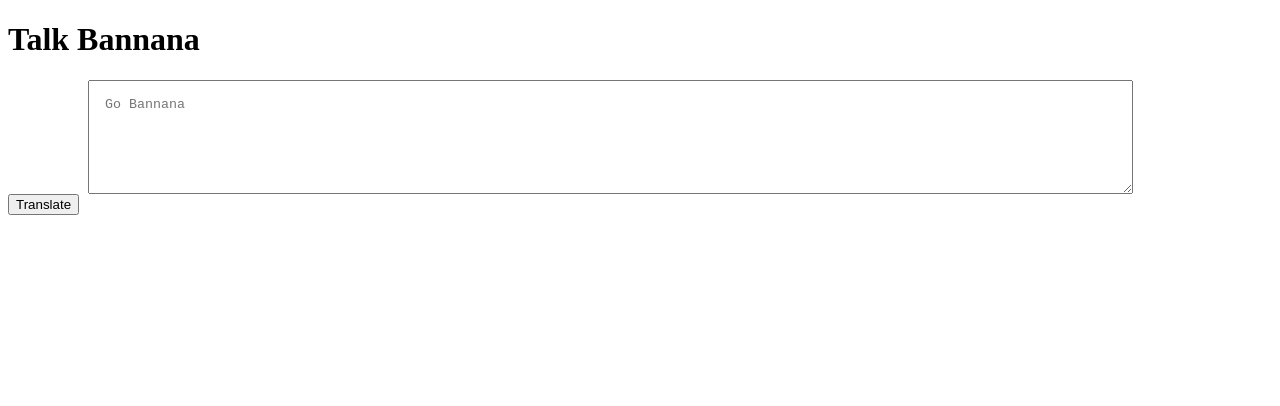
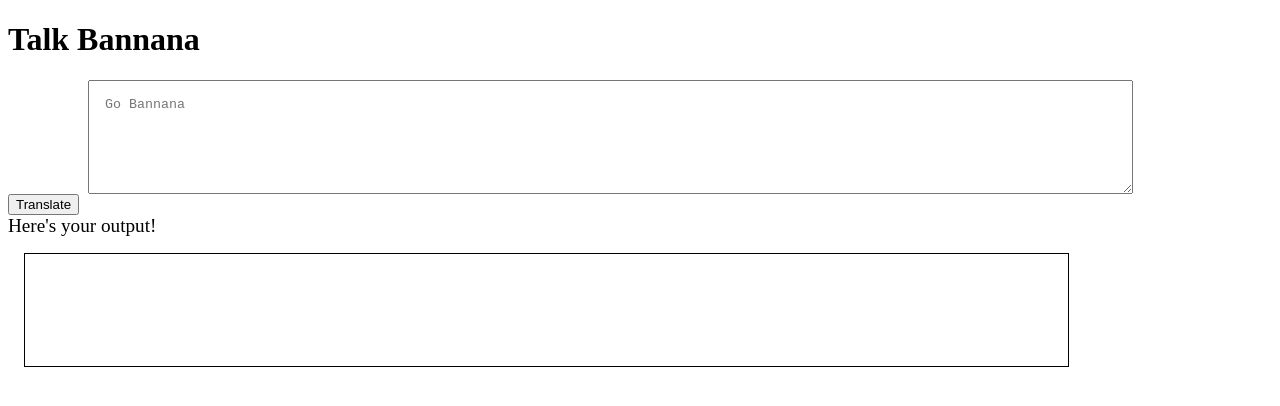
Before and after one commit to SurajGupta07/Bannana-Speak, a plain HTML site: page index.html in a window 1280 px wide. Drawn offline with Linux system fonts and the light colour scheme.

Commit message:
Accepting Input and processing output

```diff
--- a/app.css
+++ b/app.css
@@ -5,3 +5,11 @@ textarea{
     margin-left: 5rem;
     padding: 1rem;
 }
+
+#output{
+        border: 1px solid black;
+        height: 10vh;
+        width: 80%;
+        padding: 1rem;
+        margin: 1rem;
+}
--- a/app.js
+++ b/app.js
@@ -1,9 +1,9 @@
 var btnTranslate = document.querySelector("#btn-translate");
 var txtInput = document.querySelector("#txt-input");
+var outputDiv = document.querySelector("#output");
 
 function clickHandler(){
-    console.log("Clicked!");
-    console.log("Input", txtInput.value);
+    outputDiv.innerText = "Translation " + txtInput.value
 };
 
 btnTranslate.addEventListener("click", clickHandler)
--- a/index.html
+++ b/index.html
@@ -11,7 +11,7 @@
     <textarea id="txt-input" placeholder="Go Bannana"></textarea>
     <button id='btn-translate'>Translate</button>
 
-    <div Here's your output!></div>
+    <div style="font-size: larger;">Here's your output!</div>
     <div id="output"></div>
     <script src="app.js" type="text/javascript"></script>
 </body>
```
